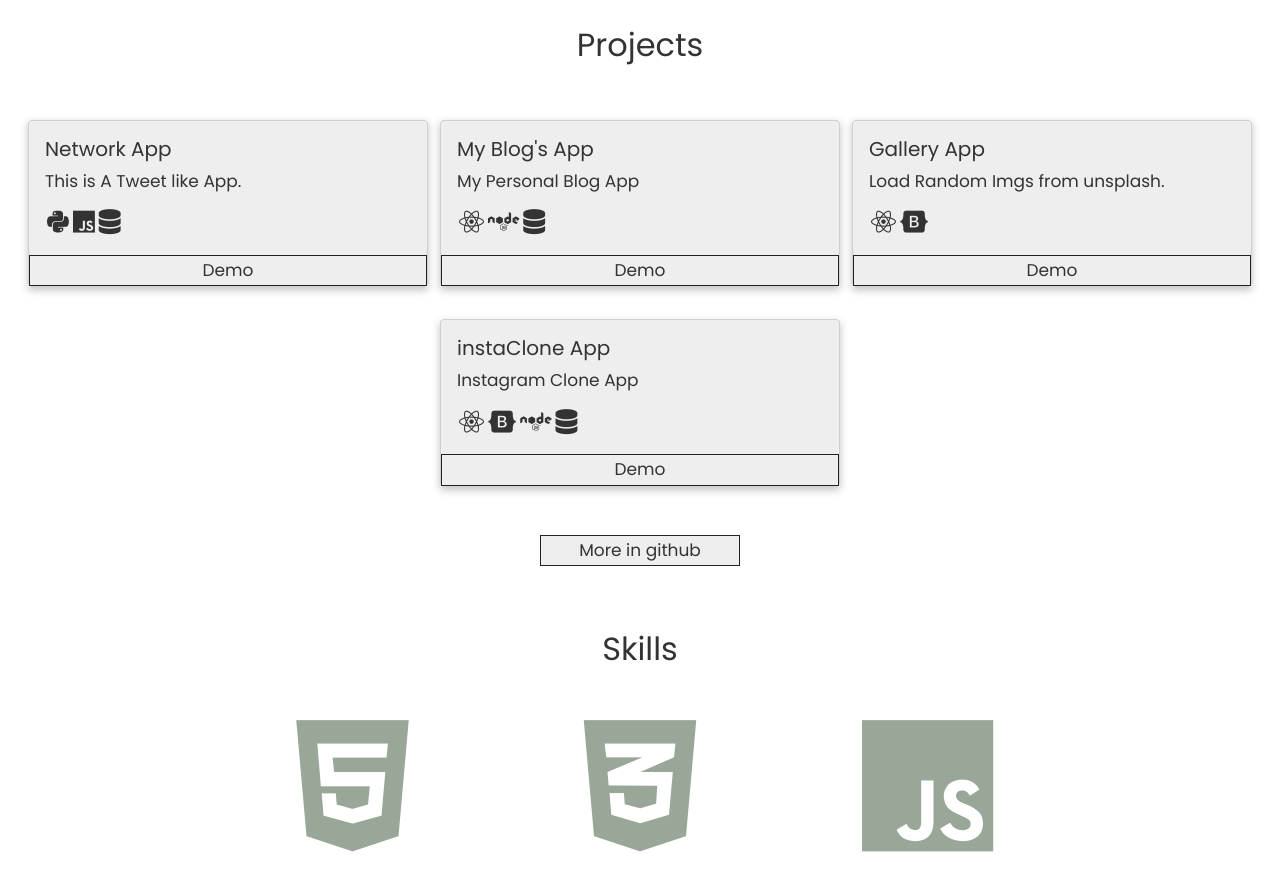
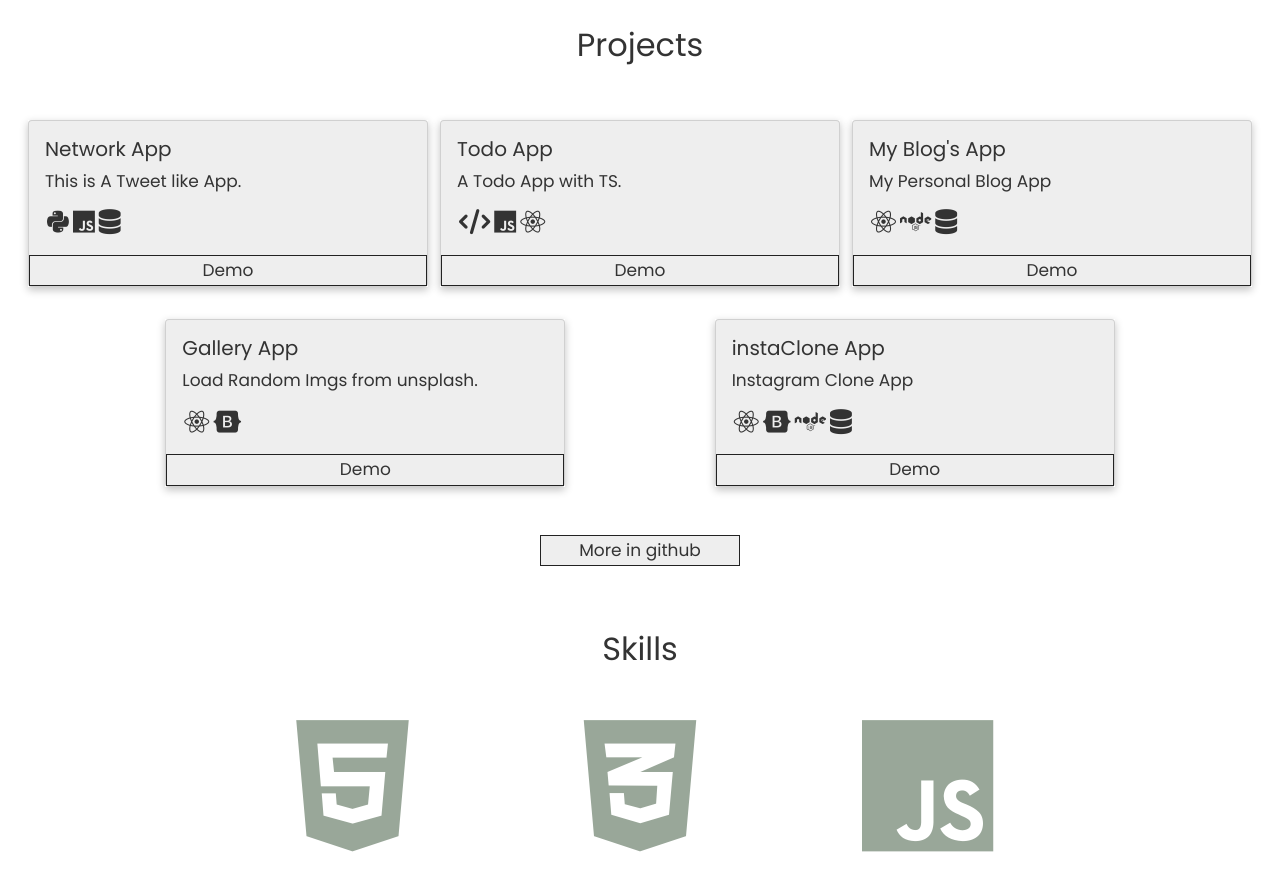
Before and after one commit to medaminefh/portfolio, a React (Create React App) app: page / in a window 1280 px wide. Shown: the part 880-1770 px from the top of the page. Built offline with nearby package versions, Linux system fonts and the light colour scheme; no server answers.

Commit message:
add the Todo app to projects

```diff
--- a/src/components/Projects.js
+++ b/src/components/Projects.js
@@ -54,6 +54,24 @@ function Projects() {
               rel="noreferrer noopener"
               target="_blank"
               href="https://network-cs50w.herokuapp.com"
+            >
+              Demo
+            </Btn>
+          </div>
+        </Project>
+        <Project>
+          <div className="card">
+            <div className="card-body">
+              <h5 className="card-title">Todo App</h5>
+              <p className="card-text">A Todo App with TS.</p>
+              <Icons className="fa fa-code"></Icons>
+              <Icons className="fab fa-js"></Icons>
+              <Icons className="fab fa-react"></Icons>
+            </div>
+            <Btn
+              rel="noreferrer noopener"
+              target="_blank"
+              href="https://medaminefh.github.io/TodoApp/"
             >
               Demo
             </Btn>
```
